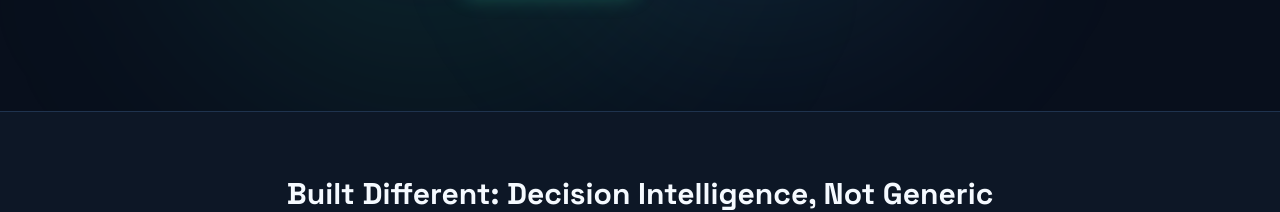
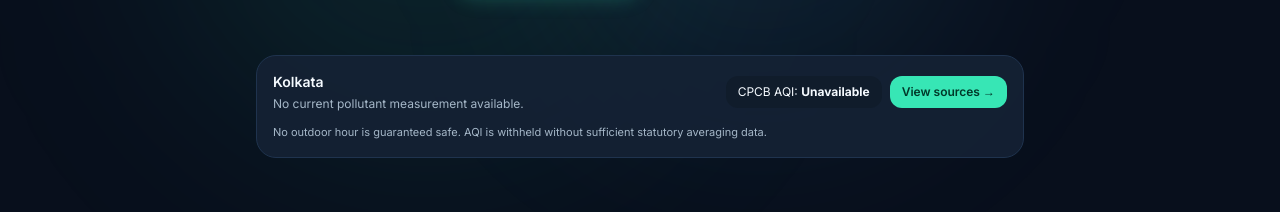
Before and after one commit to ASingha165/AERIS-AI, a Next.js app: page / in a window 1280 px wide. Shown: the part 577-789 px from the top of the page. Built offline with nearby package versions, Linux system fonts and the light colour scheme; no server answers.

Commit message:
feat: show live source-attributed homepage snapshot

```diff
--- /dev/null
+++ b/components/landing/LandingAirSnapshot.tsx
@@ -0,0 +1,32 @@
+'use client';
+import Link from 'next/link';
+import { useAirQuality } from '@/lib/context/AirQualityContext';
+
+export function LandingAirSnapshot() {
+  const { data, isLoading, error, isDemoMode, selectedLocation } = useAirQuality();
+  const metric = data?.observations['PM2.5'];
+  const valid = metric && Number.isFinite(metric.value) ? metric : null;
+  const aqi = !isDemoMode && data?.aqi.status === 'CALCULATED' ? data.aqi.value : null;
+  return (
+    <section aria-label="Current air-quality information" className="mt-14 mx-auto max-w-3xl rounded-2xl border border-[#1F334E] bg-[#142235]/90 p-4 text-left">
+      <div className="flex flex-col items-start justify-between gap-3 sm:flex-row sm:items-center">
+        <div>
+          <p className="text-sm font-semibold text-on-surface">{selectedLocation.name}</p>
+          <p role="status" className="mt-1 text-xs text-on-surface-variant">
+            {isDemoMode ? 'Demonstration mode — not real measurements.'
+              : isLoading ? 'Retrieving environmental data…'
+              : error ? 'Environmental service unavailable.'
+              : valid ? `PM2.5: ${valid.value.toFixed(1)} ${valid.unit} · ${valid.observationType === 'MEASURED_STATION' ? 'Monitoring station' : 'Open-Meteo CAMS model'}`
+              : 'No current pollutant measurement available.'}
+          </p>
+          {!isDemoMode && valid && <p className="mt-1 text-[11px] text-on-surface-variant">Source: {valid.sourceName} · {valid.timestamp}. Modeled forecasts are not physical observations.</p>}
+        </div>
+        <div className="flex flex-wrap items-center gap-2">
+          <p className="rounded-lg bg-[#101C2B] px-3 py-2 text-xs text-on-surface">CPCB AQI: <strong>{aqi ?? 'Unavailable'}</strong></p>
+          <Link href="/dashboard" className="rounded-lg bg-primary-container px-3 py-2 text-xs font-semibold text-[#003829]">View sources →</Link>
+        </div>
+      </div>
+      <p className="mt-3 text-[11px] text-on-surface-variant">No outdoor hour is guaranteed safe. AQI is withheld without sufficient statutory averaging data.</p>
+    </section>
+  );
+}
```
